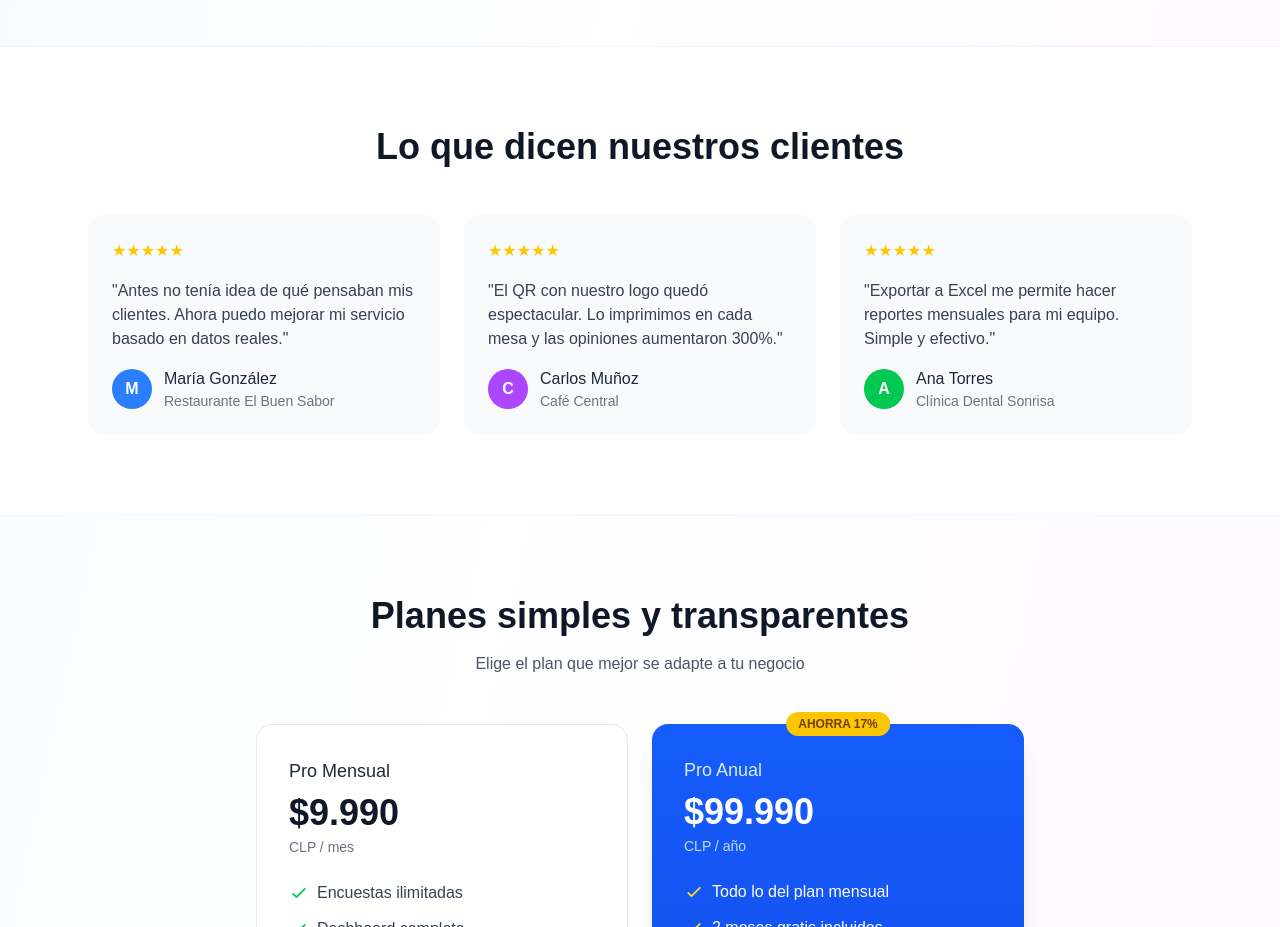
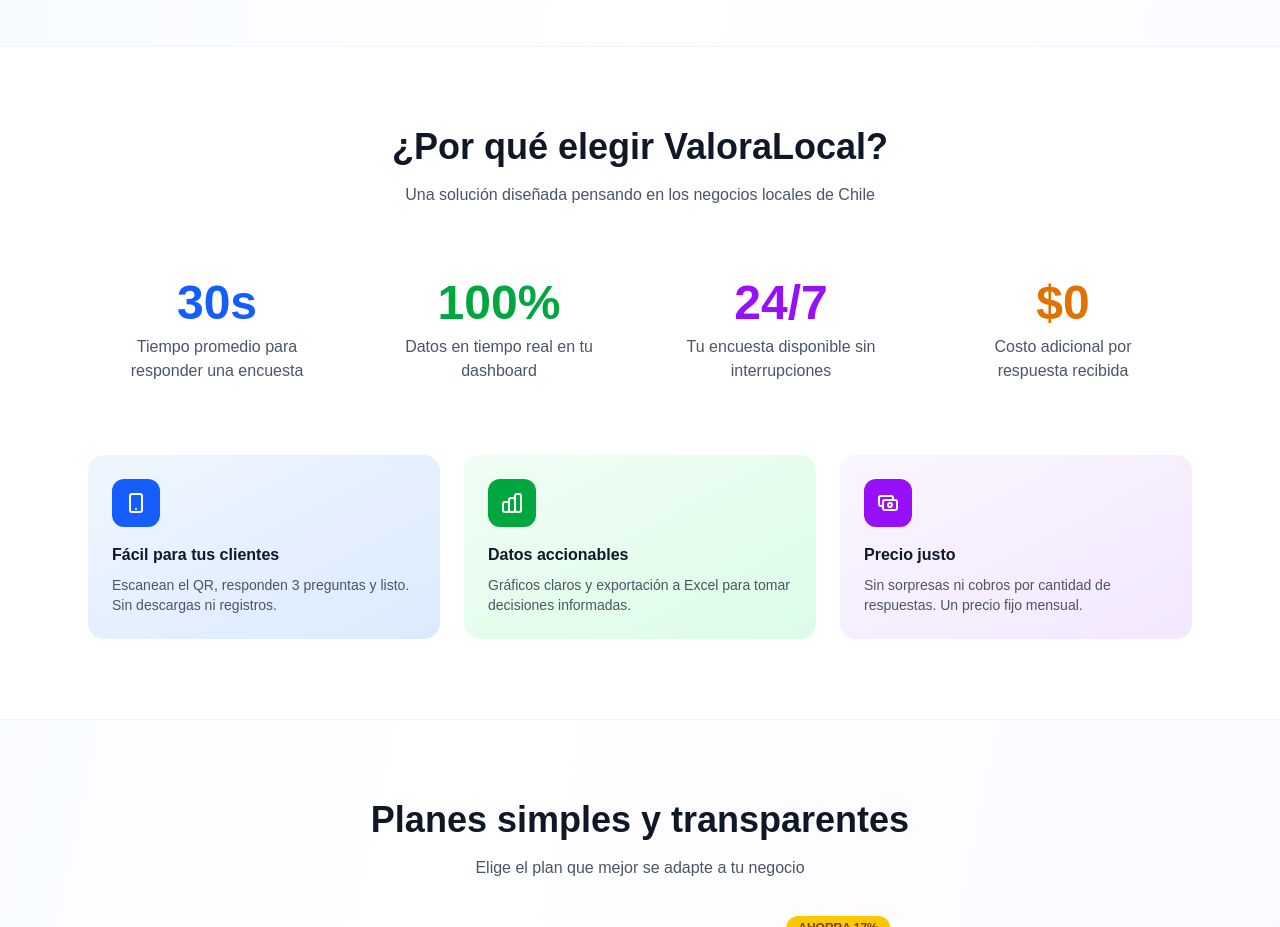
Before and after one commit to DiegoSalsa/SatisfaccionClientes, a Next.js app: page / in a window 1280 px wide. Shown: the part 3040-3967 px from the top of the page. Built offline with nearby package versions, Linux system fonts and the light colour scheme.

Commit message:
replace testimonials with 'why choose us' section

```diff
--- a/app/page.tsx
+++ b/app/page.tsx
@@ -433,13 +433,16 @@
           </motion.div>
         </section>
 
-        {/* Testimonials */}
+        {/* Why Choose Us - Stats */}
         <section className="bg-white dark:bg-zinc-900 border-y border-gray-100 dark:border-zinc-800 py-20">
           <div className="max-w-6xl mx-auto px-6">
             <AnimatedSection className="text-center mb-12">
               <h2 className="text-3xl md:text-4xl font-bold text-gray-900 dark:text-white mb-4">
-                Lo que dicen nuestros clientes
+                ¿Por qué elegir ValoraLocal?
               </h2>
+              <p className="text-gray-600 dark:text-zinc-400 max-w-2xl mx-auto">
+                Una solución diseñada pensando en los negocios locales de Chile
+              </p>
             </AnimatedSection>
 
             <motion.div
@@ -447,48 +450,58 @@
               initial="hidden"
               whileInView="visible"
               viewport={{ once: true, margin: "-50px" }}
-              className="grid md:grid-cols-3 gap-6"
+              className="grid md:grid-cols-4 gap-6"
             >
-              <motion.div variants={staggerItem} className="bg-gray-50 dark:bg-zinc-800 p-6 rounded-2xl hover:shadow-lg transition-shadow">
-                <div className="flex text-yellow-400 mb-4">★★★★★</div>
-                <p className="text-gray-700 dark:text-zinc-300 mb-4">
-                  &quot;Antes no tenía idea de qué pensaban mis clientes. Ahora puedo mejorar mi servicio basado en datos reales.&quot;
-                </p>
-                <div className="flex items-center gap-3">
-                  <div className="w-10 h-10 bg-blue-500 rounded-full flex items-center justify-center text-white font-bold">M</div>
-                  <div>
-                    <div className="font-medium text-gray-800 dark:text-white">María González</div>
-                    <div className="text-sm text-gray-500 dark:text-zinc-400">Restaurante El Buen Sabor</div>
-                  </div>
-                </div>
+              <motion.div variants={staggerItem} className="text-center p-6">
+                <div className="text-5xl font-bold text-blue-600 dark:text-blue-400 mb-2">30s</div>
+                <p className="text-gray-600 dark:text-zinc-400">Tiempo promedio para responder una encuesta</p>
               </motion.div>
 
-              <motion.div variants={staggerItem} className="bg-gray-50 dark:bg-zinc-800 p-6 rounded-2xl hover:shadow-lg transition-shadow">
-                <div className="flex text-yellow-400 mb-4">★★★★★</div>
-                <p className="text-gray-700 dark:text-zinc-300 mb-4">
-                  &quot;El QR con nuestro logo quedó espectacular. Lo imprimimos en cada mesa y las opiniones aumentaron 300%.&quot;
-                </p>
-                <div className="flex items-center gap-3">
-                  <div className="w-10 h-10 bg-purple-500 rounded-full flex items-center justify-center text-white font-bold">C</div>
-                  <div>
-                    <div className="font-medium text-gray-800 dark:text-white">Carlos Muñoz</div>
-                    <div className="text-sm text-gray-500 dark:text-zinc-400">Café Central</div>
-                  </div>
-                </div>
+              <motion.div variants={staggerItem} className="text-center p-6">
+                <div className="text-5xl font-bold text-green-600 dark:text-green-400 mb-2">100%</div>
+                <p className="text-gray-600 dark:text-zinc-400">Datos en tiempo real en tu dashboard</p>
               </motion.div>
 
-              <motion.div variants={staggerItem} className="bg-gray-50 dark:bg-zinc-800 p-6 rounded-2xl hover:shadow-lg transition-shadow">
-                <div className="flex text-yellow-400 mb-4">★★★★★</div>
-                <p className="text-gray-700 dark:text-zinc-300 mb-4">
-                  &quot;Exportar a Excel me permite hacer reportes mensuales para mi equipo. Simple y efectivo.&quot;
-                </p>
-                <div className="flex items-center gap-3">
-                  <div className="w-10 h-10 bg-green-500 rounded-full flex items-center justify-center text-white font-bold">A</div>
-                  <div>
-                    <div className="font-medium text-gray-800 dark:text-white">Ana Torres</div>
-                    <div className="text-sm text-gray-500 dark:text-zinc-400">Clínica Dental Sonrisa</div>
-                  </div>
+              <motion.div variants={staggerItem} className="text-center p-6">
+                <div className="text-5xl font-bold text-purple-600 dark:text-purple-400 mb-2">24/7</div>
+                <p className="text-gray-600 dark:text-zinc-400">Tu encuesta disponible sin interrupciones</p>
+              </motion.div>
+
+              <motion.div variants={staggerItem} className="text-center p-6">
+                <div className="text-5xl font-bold text-amber-600 dark:text-amber-400 mb-2">$0</div>
+                <p className="text-gray-600 dark:text-zinc-400">Costo adicional por respuesta recibida</p>
+              </motion.div>
+            </motion.div>
+
+            <motion.div
+              variants={staggerContainer}
+              initial="hidden"
+              whileInView="visible"
+              viewport={{ once: true }}
+              className="grid md:grid-cols-3 gap-6 mt-12"
+            >
+              <motion.div variants={staggerItem} className="bg-gradient-to-br from-blue-50 to-blue-100 dark:from-blue-900/20 dark:to-blue-800/20 p-6 rounded-2xl">
+                <div className="w-12 h-12 bg-blue-600 rounded-xl flex items-center justify-center mb-4">
+                  <svg className="w-6 h-6 text-white" fill="none" stroke="currentColor" viewBox="0 0 24 24"><path strokeLinecap="round" strokeLinejoin="round" strokeWidth={2} d="M12 18h.01M8 21h8a2 2 0 002-2V5a2 2 0 00-2-2H8a2 2 0 00-2 2v14a2 2 0 002 2z" /></svg>
                 </div>
+                <h3 className="font-semibold text-gray-900 dark:text-white mb-2">Fácil para tus clientes</h3>
+                <p className="text-gray-600 dark:text-zinc-400 text-sm">Escanean el QR, responden 3 preguntas y listo. Sin descargas ni registros.</p>
+              </motion.div>
+
+              <motion.div variants={staggerItem} className="bg-gradient-to-br from-green-50 to-green-100 dark:from-green-900/20 dark:to-green-800/20 p-6 rounded-2xl">
+                <div className="w-12 h-12 bg-green-600 rounded-xl flex items-center justify-center mb-4">
+                  <svg className="w-6 h-6 text-white" fill="none" stroke="currentColor" viewBox="0 0 24 24"><path strokeLinecap="round" strokeLinejoin="round" strokeWidth={2} d="M9 19v-6a2 2 0 00-2-2H5a2 2 0 00-2 2v6a2 2 0 002 2h2a2 2 0 002-2zm0 0V9a2 2 0 012-2h2a2 2 0 012 2v10m-6 0a2 2 0 002 2h2a2 2 0 002-2m0 0V5a2 2 0 012-2h2a2 2 0 012 2v14a2 2 0 01-2 2h-2a2 2 0 01-2-2z" /></svg>
+                </div>
+                <h3 className="font-semibold text-gray-900 dark:text-white mb-2">Datos accionables</h3>
+                <p className="text-gray-600 dark:text-zinc-400 text-sm">Gráficos claros y exportación a Excel para tomar decisiones informadas.</p>
+              </motion.div>
+
+              <motion.div variants={staggerItem} className="bg-gradient-to-br from-purple-50 to-purple-100 dark:from-purple-900/20 dark:to-purple-800/20 p-6 rounded-2xl">
+                <div className="w-12 h-12 bg-purple-600 rounded-xl flex items-center justify-center mb-4">
+                  <svg className="w-6 h-6 text-white" fill="none" stroke="currentColor" viewBox="0 0 24 24"><path strokeLinecap="round" strokeLinejoin="round" strokeWidth={2} d="M17 9V7a2 2 0 00-2-2H5a2 2 0 00-2 2v6a2 2 0 002 2h2m2 4h10a2 2 0 002-2v-6a2 2 0 00-2-2H9a2 2 0 00-2 2v6a2 2 0 002 2zm7-5a2 2 0 11-4 0 2 2 0 014 0z" /></svg>
+                </div>
+                <h3 className="font-semibold text-gray-900 dark:text-white mb-2">Precio justo</h3>
+                <p className="text-gray-600 dark:text-zinc-400 text-sm">Sin sorpresas ni cobros por cantidad de respuestas. Un precio fijo mensual.</p>
               </motion.div>
             </motion.div>
           </div>
```
